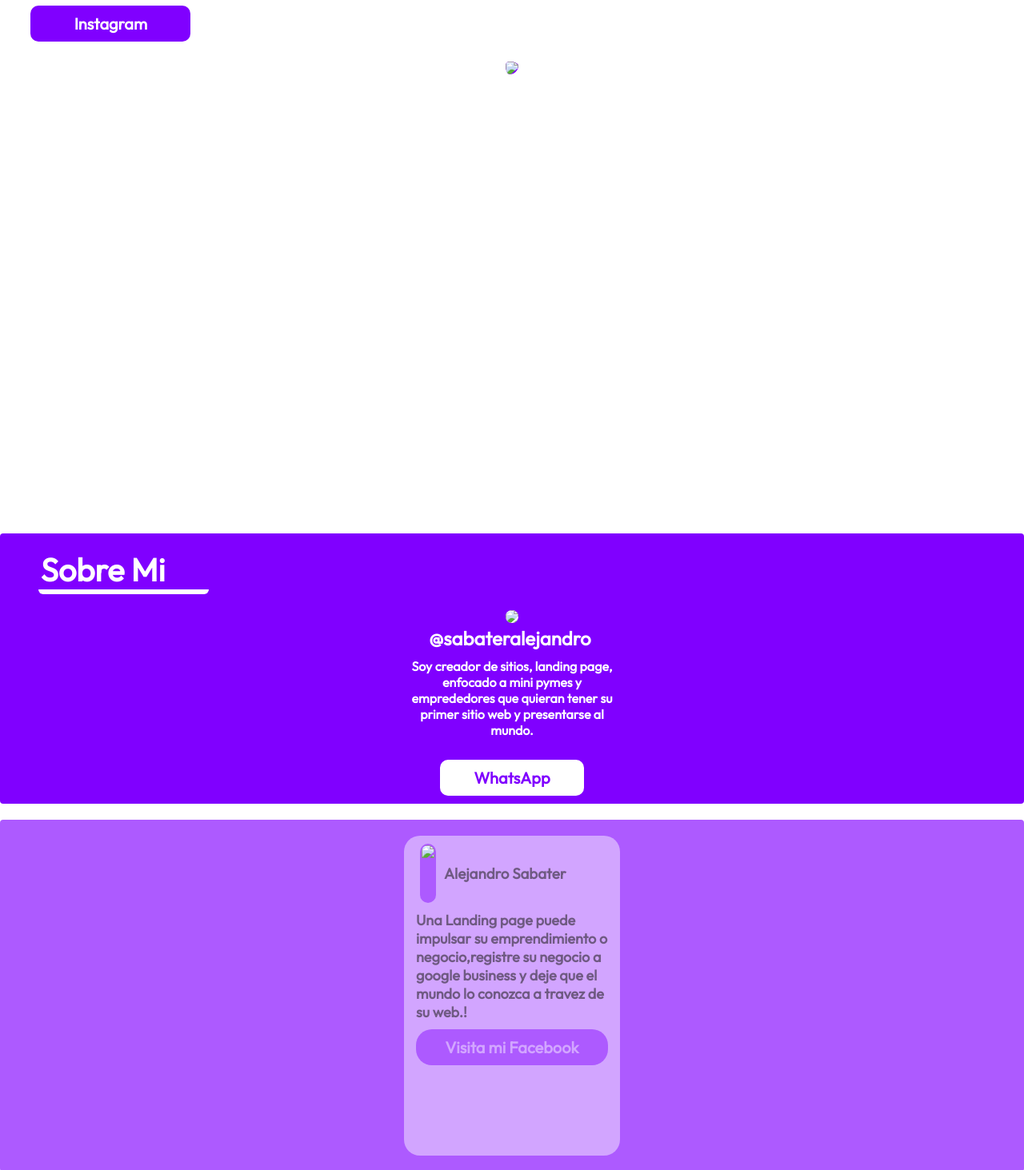
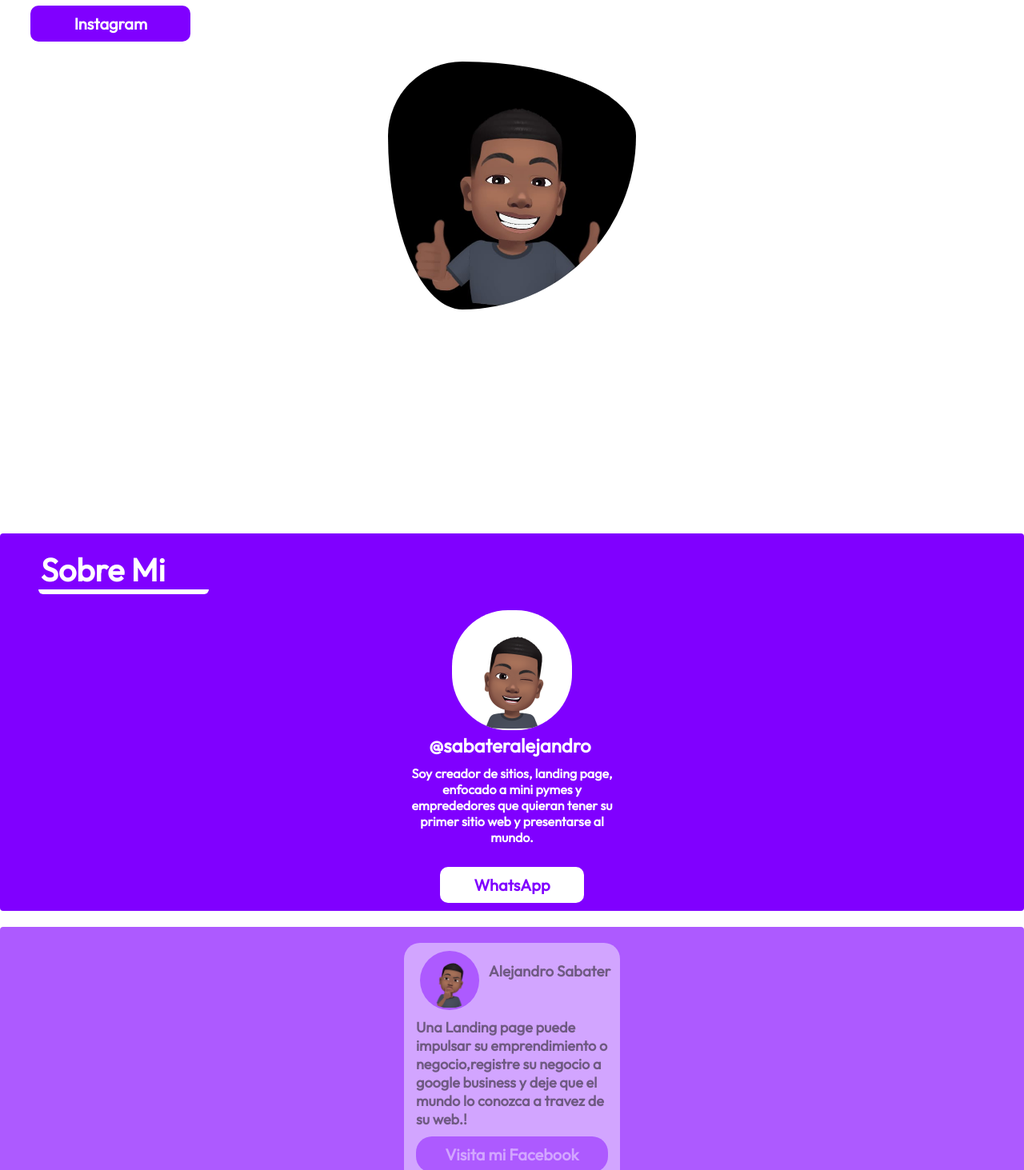
Before and after one commit to Alejandro1208/presentacion-ale, a plain HTML site: page index.html in a window 1280 px wide. Shown: the part 419-1882 px from the top of the page at 80% size. Drawn offline with Linux system fonts and the light colour scheme; the site is published under a folder, as on GitHub Pages, so addresses that start at the root find nothing; some icons are missing.

Commit message:
Update index.html

```diff
--- a/index.html
+++ b/index.html
@@ -45,7 +45,7 @@
    <h1>Hola !<br> Mi nombre es  <span>Alejandro</span><br> y soy diseñador web</h1>
    <a href="https://www.instagram.com/invites/contact/?i=m6h61gmfrp4s&utm_content=s5h90d"><button type="submit">Instagram</button></a>
   <br>  <center>
-    <img src="/img/IMG-20220105-WA0001.jpg" height="310px">
+    <img src="./img/IMG-20220105-WA0001.jpg" height="310px">
    </div>
 
 
@@ -53,7 +53,7 @@
    <div class="about" id="about">
      <h1>Sobre Mi</h1>
      <center>
-     <img src="/img/.fbavatar_1641383465096_6884461233186895745-1.png" height="150"> <br>
+     <img src="./img/.fbavatar_1641383465096_6884461233186895745-1.png" height="150"> <br>
      <span>@sabateralejandro <i class="fa-solid fa-badge-check"></i></span>
      <div class="write" >
        Soy creador de sitios, landing page, enfocado a mini pymes y emprededores que quieran tener su primer sitio web y presentarse al mundo.
@@ -65,7 +65,7 @@
      <div class="channel">
        <div class="post">
          <div class="flex">
-            <img src="/img/.fbavatar_1641383968128_6884463343059073388.png" height="70"><h3>  Alejandro Sabater <i class="fas fa-badge-check"></i></h3>
+            <img src="./img/.fbavatar_1641383968128_6884463343059073388.png" height="70"><h3>  Alejandro Sabater <i class="fas fa-badge-check"></i></h3>
 
          </div>
       <p>  Una Landing page puede impulsar su emprendimiento o negocio,registre su negocio a google business y deje que el mundo lo conozca a travez de su web.!
```
